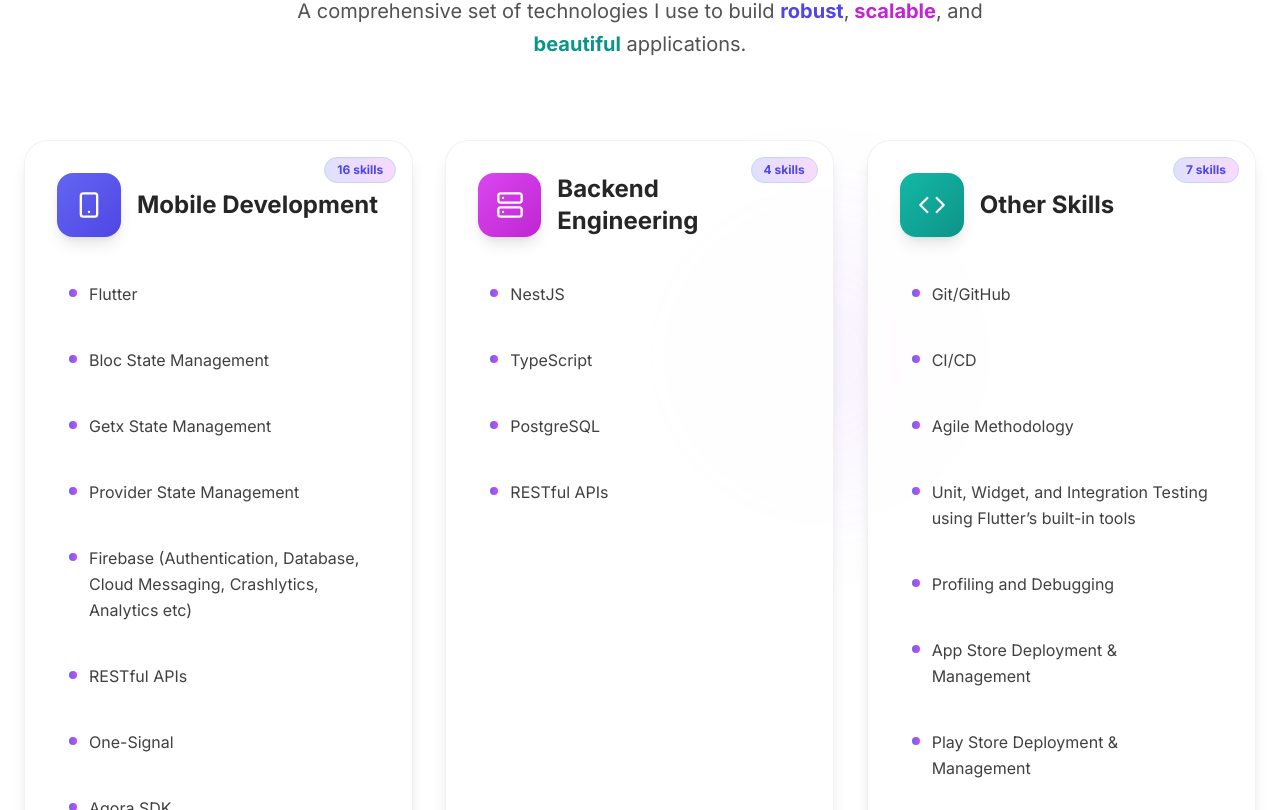
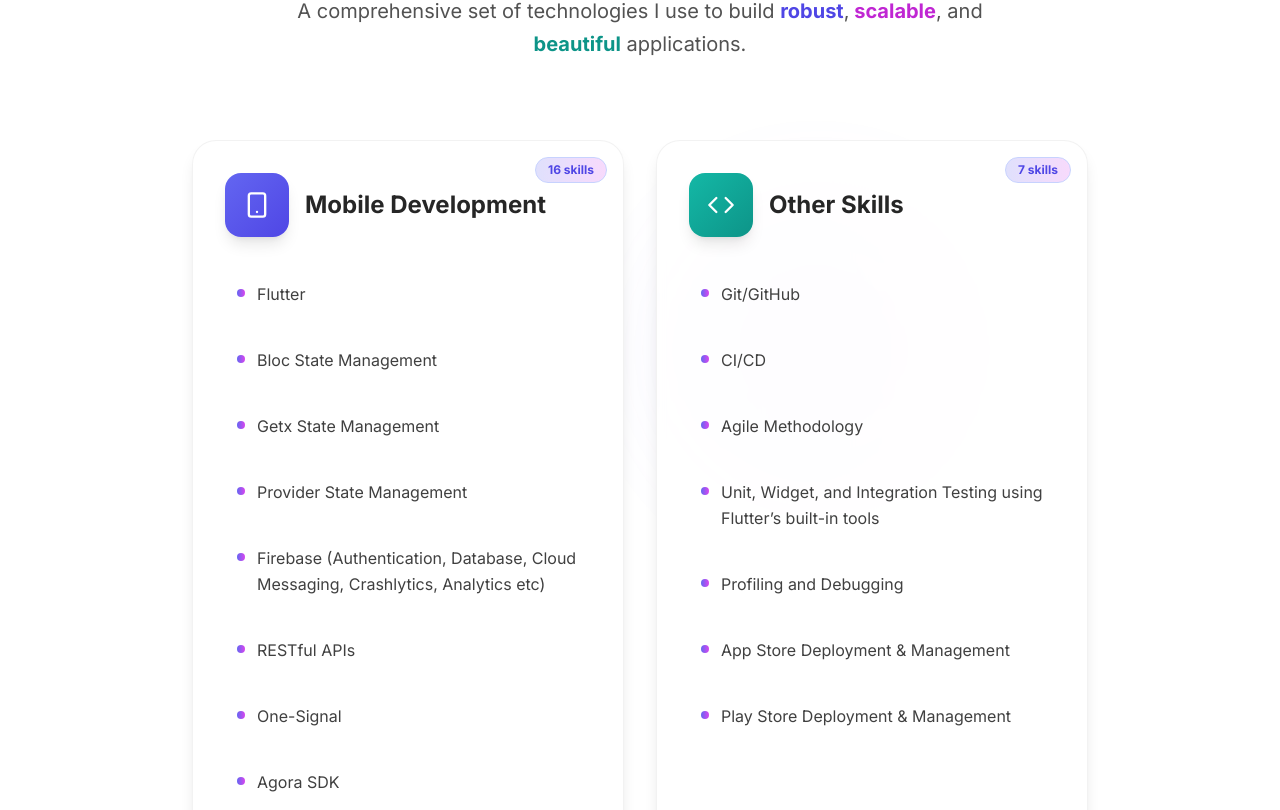
Before and after one commit to Adnan-183/porfolio, a React (Vite) app: page / in a window 1280 px wide. Shown: the part 3250-4060 px from the top of the page. Built offline with nearby package versions, Linux system fonts and the light colour scheme.

Commit message:
Remove Backend Engineering from Skills

```diff
--- a/src/components/Skills.tsx
+++ b/src/components/Skills.tsx
@@ -98,18 +98,11 @@
       delay: 0
     },
     {
-      title: "Backend Engineering",
-      icon: <Server size={28} />,
-      skills: skills.backend,
-      gradient: "from-secondary-500 to-secondary-600",
-      delay: 0.2
-    },
-    {
       title: "Other Skills",
       icon: <Code size={28} />,
       skills: skills.others,
       gradient: "from-accent-500 to-accent-600",
-      delay: 0.4
+      delay: 0.2
     }
   ];
 
@@ -169,7 +162,7 @@
           </p>
         </motion.div>
 
-        <div className="grid grid-cols-1 lg:grid-cols-2 xl:grid-cols-3 gap-8">
+        <div className="grid grid-cols-1 lg:grid-cols-2 gap-8 max-w-4xl mx-auto">
           {skillCategories.map((category) => (
             <SkillCategory
               key={category.title}
--- a/src/data/projects-data.ts
+++ b/src/data/projects-data.ts
@@ -37,6 +37,5 @@
 
 export const skills = {
   mobile: ['Flutter', 'Bloc State Management', 'Getx State Management', 'Provider State Management', 'Firebase (Authentication, Database, Cloud Messaging, Crashlytics, Analytics etc)', "RESTful APIs", 'One-Signal' , 'Agora SDK', 'Web-Socket Integration',  "Real-time Location Tracking ", "Marker Animation & Polylines" , "Google Maps SDK", "Geofence", "Tutorials", "Payment Integration (PayPal, Stripe, OZOW, PEACH, Kwik)", "Deep & Dynamic Linking", ],
-  backend: ['NestJS', 'TypeScript', 'PostgreSQL', 'RESTful APIs'],
   others: ['Git/GitHub', 'CI/CD', 'Agile Methodology', " Unit, Widget, and Integration Testing using Flutter’s built-in tools", "Profiling and Debugging", 'App Store Deployment & Management', 'Play Store Deployment & Management']
 };
```
